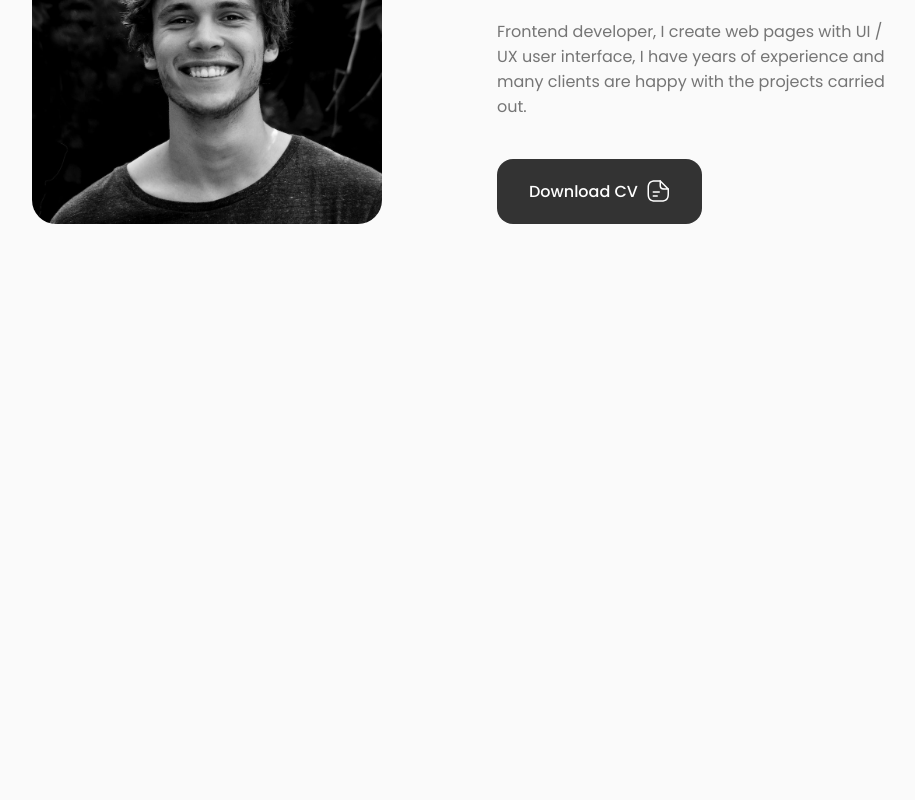
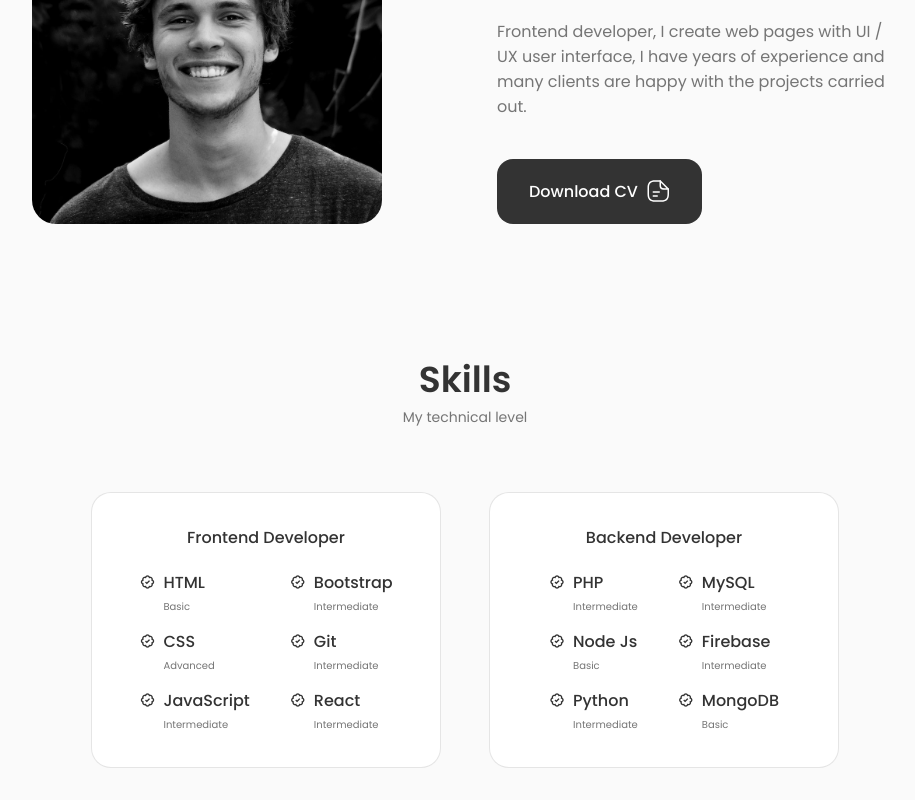
Before and after one commit to karangholap154/ReactJS-Portfolio, a React (Vite) app: page / in a window 1280 px wide. Shown: the part 1100-1900 px from the top of the page, without its empty margins (175-1090 px from the left). Before the commit the page ends 1356 px from the top, so only its background shows below. Built offline with nearby package versions, Linux system fonts and the light colour scheme.

Commit message:
Skills section added

```diff
--- a/src/App.jsx
+++ b/src/App.jsx
@@ -3,6 +3,7 @@ import './App.css';
 import { Header } from './components/header/header';
 import { Home } from './components/home/Home';
 import { About } from './components/about/About';
+import { Skills } from './components/skills/Skills';
 
 const App = () => {
   return (
@@ -11,6 +12,7 @@ const App = () => {
     <main className='main'>
       <Home />
       <About />
+      <Skills />
     </main>
     </>
   );
--- /dev/null
+++ b/src/components/skills/Backend.jsx
@@ -0,0 +1,69 @@
+import React from 'react'
+
+export const Backend = () => {
+  return (
+    <div className='skills__content'>
+        <h3 className='skills__title'>Backend Developer</h3>
+
+        <div className='skills__box'>
+
+            <div className='skills__group'>
+
+                <div className='skills__data'>
+                    <i class='bx bx-badge-check'></i>
+                    <div>
+                        <h3 className='skills__name'>PHP</h3>
+                        <span className='skills__level'>Intermediate</span>
+                    </div>
+                </div>
+
+                <div className='skills__data'>
+                    <i class='bx bx-badge-check'></i>
+                    <div>
+                        <h3 className='skills__name'>Node Js</h3>
+                        <span className='skills__level'>Basic</span>
+                    </div>
+                </div>
+
+                <div className='skills__data'>
+                    <i class='bx bx-badge-check'></i>
+                    <div>
+                        <h3 className='skills__name'>Python</h3>
+                        <span className='skills__level'>Intermediate</span>
+                    </div>
+                </div>
+
+            </div>
+
+            <div className='skills__group'>
+
+                <div className='skills__data'>
+                    <i class='bx bx-badge-check'></i>
+                    <div>
+                        <h3 className='skills__name'>MySQL</h3>
+                        <span className='skills__level'>Intermediate</span>
+                    </div>
+                </div>
+
+                <div className='skills__data'>
+                    <i class='bx bx-badge-check'></i>
+                    <div>
+                        <h3 className='skills__name'>Firebase</h3>
+                        <span className='skills__level'>Intermediate</span>
+                    </div>
+                </div>
+
+                <div className='skills__data'>
+                    <i class='bx bx-badge-check'></i>
+                    <div>
+                        <h3 className='skills__name'>MongoDB</h3>
+                        <span className='skills__level'>Basic</span>
+                    </div>
+                </div>
+
+            </div>
+
+        </div>
+    </div>
+  )
+}
--- /dev/null
+++ b/src/components/skills/Frontend.jsx
@@ -0,0 +1,69 @@
+import React from 'react'
+
+export const Frontend = () => {
+  return (
+    <div className='skills__content'>
+        <h3 className='skills__title'>Frontend Developer</h3>
+
+        <div className='skills__box'>
+
+            <div className='skills__group'>
+
+                <div className='skills__data'>
+                    <i class='bx bx-badge-check'></i>
+                    <div>
+                        <h3 className='skills__name'>HTML</h3>
+                        <span className='skills__level'>Basic</span>
+                    </div>
+                </div>
+
+                <div className='skills__data'>
+                    <i class='bx bx-badge-check'></i>
+                    <div>
+                        <h3 className='skills__name'>CSS</h3>
+                        <span className='skills__level'>Advanced</span>
+                    </div>
+                </div>
+
+                <div className='skills__data'>
+                    <i class='bx bx-badge-check'></i>
+                    <div>
+                        <h3 className='skills__name'>JavaScript</h3>
+                        <span className='skills__level'>Intermediate</span>
+                    </div>
+                </div>
+
+            </div>
+
+            <div className='skills__group'>
+
+                <div className='skills__data'>
+                    <i class='bx bx-badge-check'></i>
+                    <div>
+                        <h3 className='skills__name'>Bootstrap</h3>
+                        <span className='skills__level'>Intermediate</span>
+                    </div>
+                </div>
+
+                <div className='skills__data'>
+                    <i class='bx bx-badge-check'></i>
+                    <div>
+                        <h3 className='skills__name'>Git</h3>
+                        <span className='skills__level'>Intermediate</span>
+                    </div>
+                </div>
+
+                <div className='skills__data'>
+                    <i class='bx bx-badge-check'></i>
+                    <div>
+                        <h3 className='skills__name'>React</h3>
+                        <span className='skills__level'>Intermediate</span>
+                    </div>
+                </div>
+
+            </div>
+
+        </div>
+    </div>
+  )
+}
--- /dev/null
+++ b/src/components/skills/Skills.jsx
@@ -0,0 +1,18 @@
+import React from 'react'
+import './Skills.css'
+import { Frontend } from './Frontend'
+import { Backend } from './Backend'
+
+export const Skills = () => {
+  return (
+    <section className='skills section' id='skills'>
+        <h2 className='section__title'>Skills</h2>
+        <span className='section__subtitle'>My technical level</span>
+
+        <div className='skills__container container grid'>
+            <Frontend />
+            <Backend />
+        </div>
+    </section>
+  )
+}
--- /dev/null
+++ b/src/components/skills/skills.css
@@ -0,0 +1,78 @@
+.skills__container {
+    grid-template-columns: repeat(2, 350px);
+    column-gap: 3rem;
+    justify-content: center;
+}
+
+.skills__content {
+    background-color: var(--container-color);
+    border: 1px solid rgba(0, 0, 0, 0.1);
+    padding: 2rem 4rem;
+    border-radius: 1.25rem;
+}
+
+.skills__title {
+    font-size: var(--normal-font-size);
+    font-weight: var(--font-medium);
+    text-align: center;
+    margin-bottom: var(--mb-1-5);
+}
+
+.skills__box {
+    display: flex;
+    justify-content: center;
+    column-gap: 2.5rem;
+}
+
+.skills__group {
+    display: grid;
+    align-items: flex-start;
+    row-gap: 1rem;
+}
+
+.skills__data {
+    display: flex;
+    column-gap: 0.5rem;
+}
+
+.skills .bx-badge-check {
+    font-size: 1rem;
+    color: var(--title-color);
+}
+
+.skills__name {
+    font-size: var(--normal-font-size);
+    font-weight: var(--font-medium);
+    line-height: 18px;
+}
+
+.skills__level {
+    font-size: var(--tiny-font-size);
+}
+
+@media screen and (max-width: 992px) {
+    .skills__container {
+        grid-template-columns: max-content;
+        row-gap: 2rem;
+    }
+}
+
+@media screen and (max-width: 576px) {
+    .skills__container {
+        grid-template-columns: 1fr;
+    }
+
+    .skills__content {
+        padding: 1.5rem;
+    }
+}
+
+@media screen and (max-width: 350px) {
+    .skills__box {
+        column-gap: 1.25rem;
+    }
+
+    .skills__name {
+        font-size: var(--small-font-size);
+    }
+}
```
